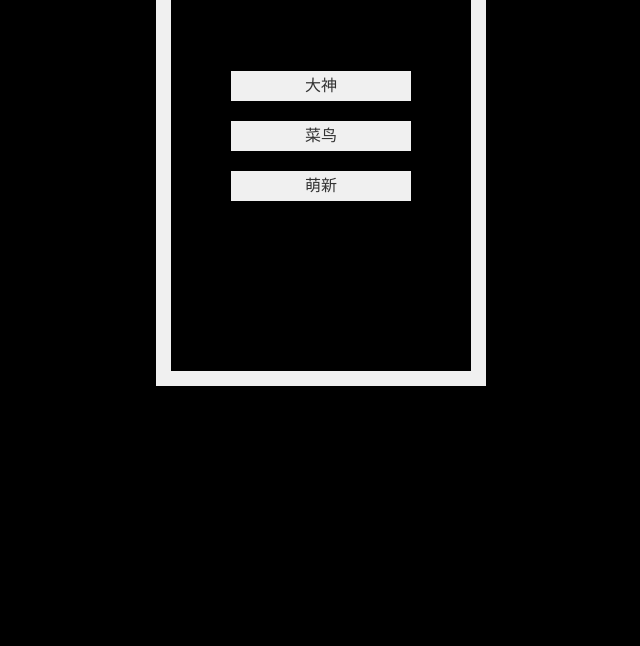
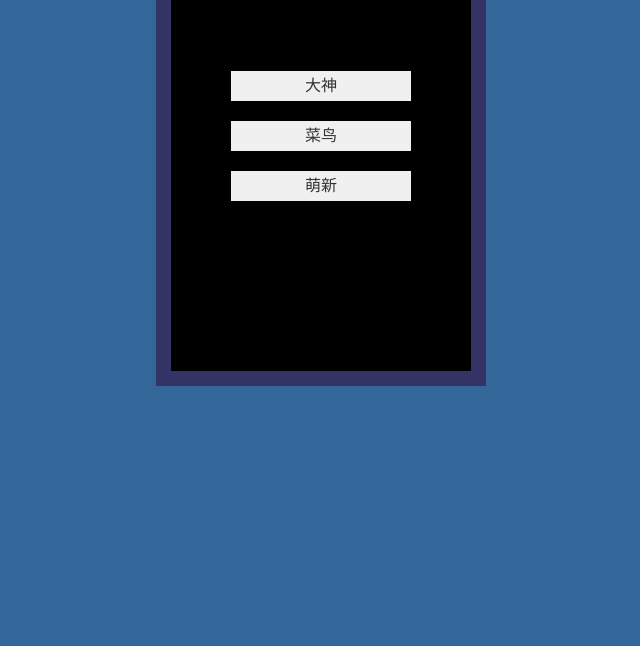
Before and after one commit to inAnyWorld/javascript-air-war, a plain HTML site: page index.html in a window 1280 px wide. Shown: the part 154-800 px from the top of the page, without its empty margins (319-959 px from the left). Drawn offline with Linux system fonts and the light colour scheme.

Commit message:
Update index.html

```diff
--- a/index.html
+++ b/index.html
@@ -8,7 +8,7 @@
         body {
             margin: 0;
             padding: 0;
-            background: #000;
+            background: #336699;
             font-family: microsoft yahei;
         }
 
@@ -18,7 +18,7 @@
             margin: 10px auto;
             overflow: hidden;
             position: relative;
-            border: 15px solid #f0f0f0;
+            border: 15px solid #333366;
             background: #000;
         }
 
```
